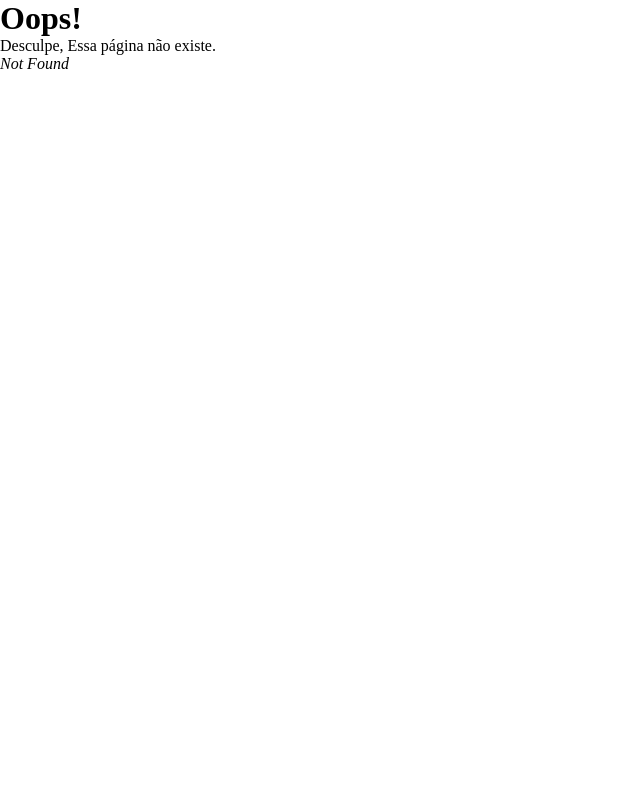
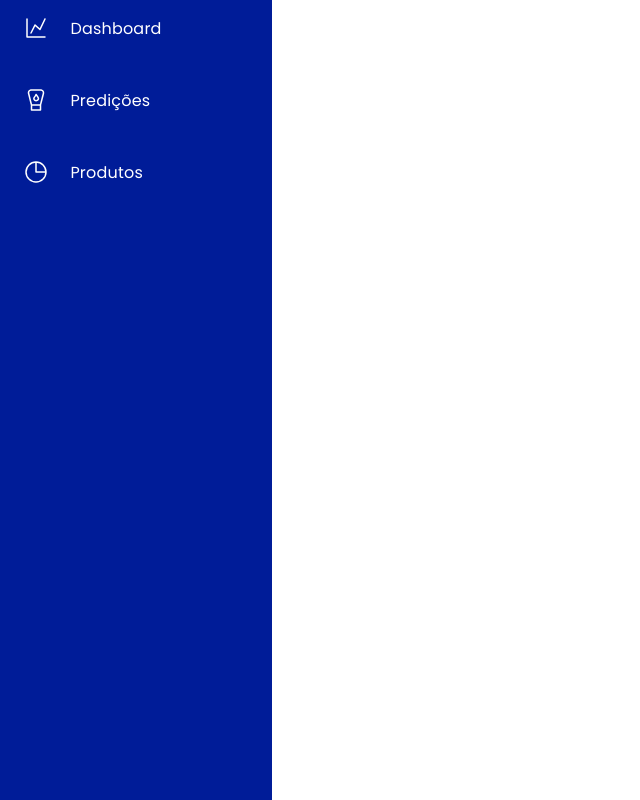
Before and after one commit to orionalves/w3erp, a React (Vite) app: page /home in a window 1280 px wide. Before the commit this address had no page. Shown: the whole page, without its empty margins (0-640 px from the left). Built offline with nearby package versions, Linux system fonts and the light colour scheme.

Commit message:
Create navbar class element

```diff
--- a/src/components/navbar/index.tsx
+++ b/src/components/navbar/index.tsx
@@ -1,19 +1,25 @@
 import { NavbarStyled, Menu } from './styles'
 import icons from '@icons/index'
+import { useLocation } from 'react-router-dom'
 
 const menu = [
-  { icon: icons.chartLine, page: 'Dashboard' },
-  { icon: icons.facialCleanser, page: 'Predições' },
-  { icon: icons.pieTwo, page: 'Produtos' }
+  { icon: icons.chartLine, page: 'home', name: 'Dashboard' },
+  { icon: icons.facialCleanser, page: 'predictions', name: 'Predições' },
+  { icon: icons.pieTwo, page: 'products', name: 'Produtos' }
 ]
 
 const Navbar = () => {
+  const location = useLocation().pathname
   return (
     <NavbarStyled>
       {menu.map((value, index) => (
-        <Menu key={index}>
-          <img src={value.icon} alt={value.page} />
-          <p>{value.page}</p>
+        <Menu
+          to={'/' + value.page}
+          key={index}
+          className={location === '/' + value.page ? value.page : ''}
+        >
+          <img src={value.icon} alt={'Icone ' + value.name} />
+          <p>{value.name}</p>
         </Menu>
       ))}
     </NavbarStyled>
--- a/src/components/navbar/styles.ts
+++ b/src/components/navbar/styles.ts
@@ -1,5 +1,6 @@
 import styled from 'styled-components'
 import { color, fonts } from '@styles/constants'
+import { Link } from 'react-router-dom'
 
 export const NavbarStyled = styled.nav`
   display: flex;
@@ -8,9 +9,12 @@ export const NavbarStyled = styled.nav`
   background-color: ${color.primary};
 `
 
-export const Menu = styled.div`
+export const Menu = styled(Link)`
+  text-decoration: none;
   display: flex;
   align-items: center;
+  height: 3.5rem;
+  padding-left: 1.5rem;
   gap: 1.4rem;
   font-family: ${fonts.poppins};
   font-size: 1rem;
--- a/src/routes/index.tsx
+++ b/src/routes/index.tsx
@@ -4,7 +4,7 @@ import ErrorPage from './error-page'
 
 const router = createBrowserRouter([
   {
-    path: '/',
+    path: '/home',
     element: <Root />,
     errorElement: <ErrorPage />
   }
```
